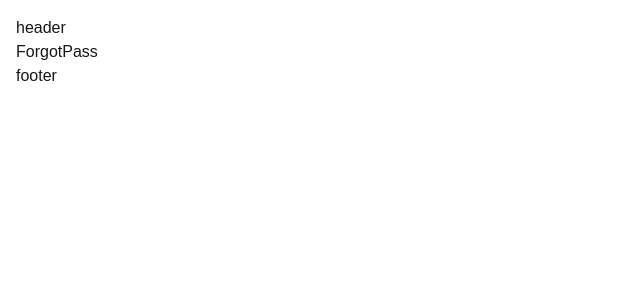
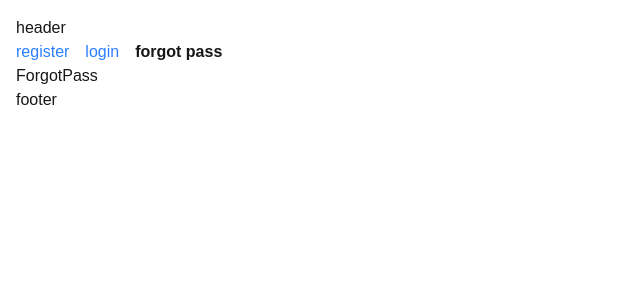
Before and after one commit to RaunaKSharma-err/Nextjs-15_App, a Next.js app: page /forgot-pass in a window 1280 px wide. Shown: the top 300 px of the page, without its empty margins (0-640 px from the left). Built offline with nearby package versions, Linux system fonts and the light colour scheme.

Commit message:
active navigation links

```diff
--- /dev/null
+++ b/app/(auth)/layout.tsx
@@ -0,0 +1,35 @@
+"use client";
+
+import Link from "next/link";
+import { usePathname } from "next/navigation";
+
+const NavigationLink = [
+  { name: "register", href: "/register" },
+  { name: "login", href: "/login" },
+  { name: "forgot pass", href: "/forgot-pass" },
+];
+
+const AuthLayout = ({ children }: { children: React.ReactNode }) => {
+  const pathName = usePathname();
+  return (
+    <div>
+      {NavigationLink.map((link) => {
+        const isActive =
+          pathName === link.href ||
+          (pathName.startsWith(link.href) && pathName !== "/");
+        return (
+          <Link
+            className={isActive ? "font-bold mr-4" : "text-blue-500 mr-4"}
+            href={link.href}
+            key={link.name}
+          >
+            {link.name}
+          </Link>
+        );
+      })}
+      {children}
+    </div>
+  );
+};
+
+export default AuthLayout;
```
